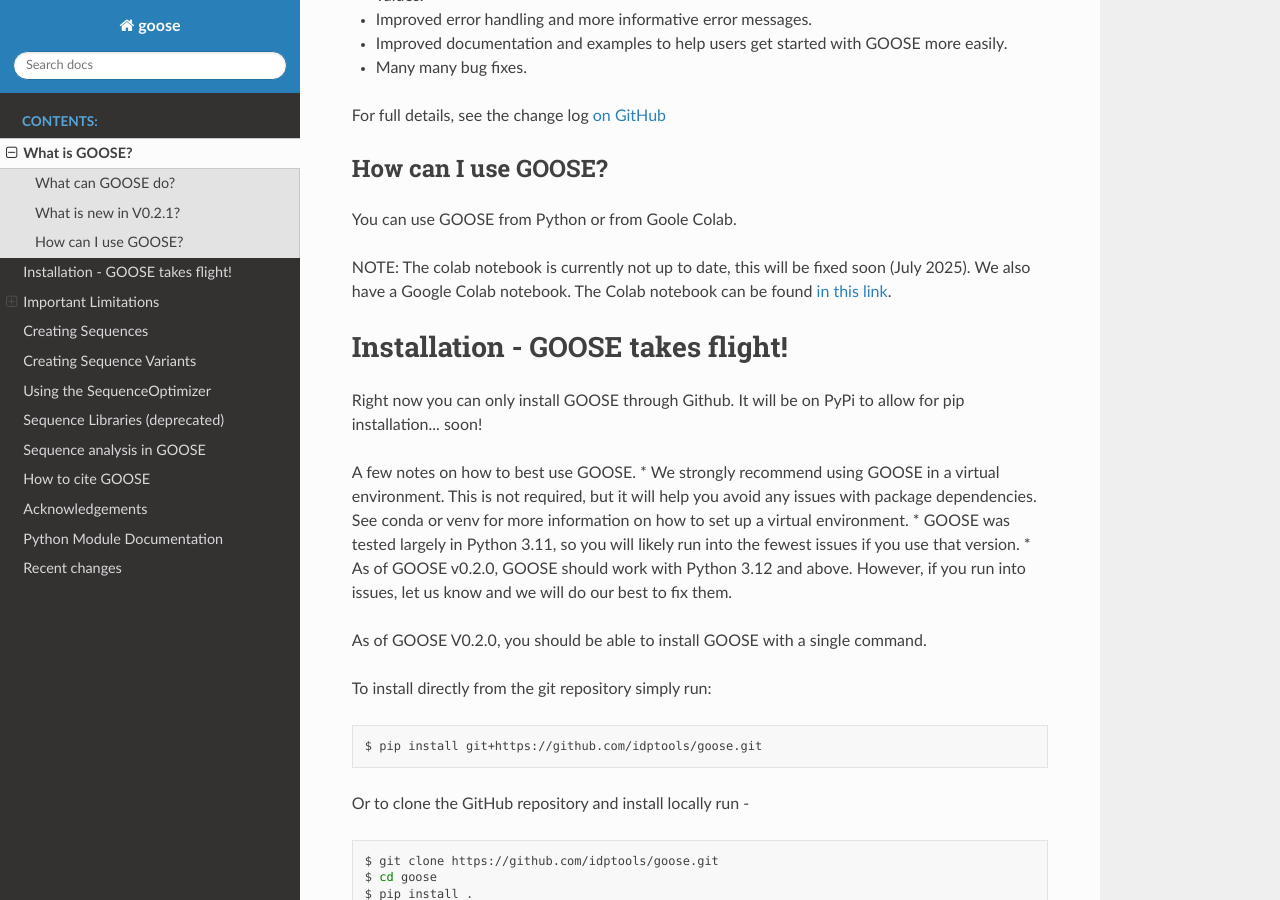
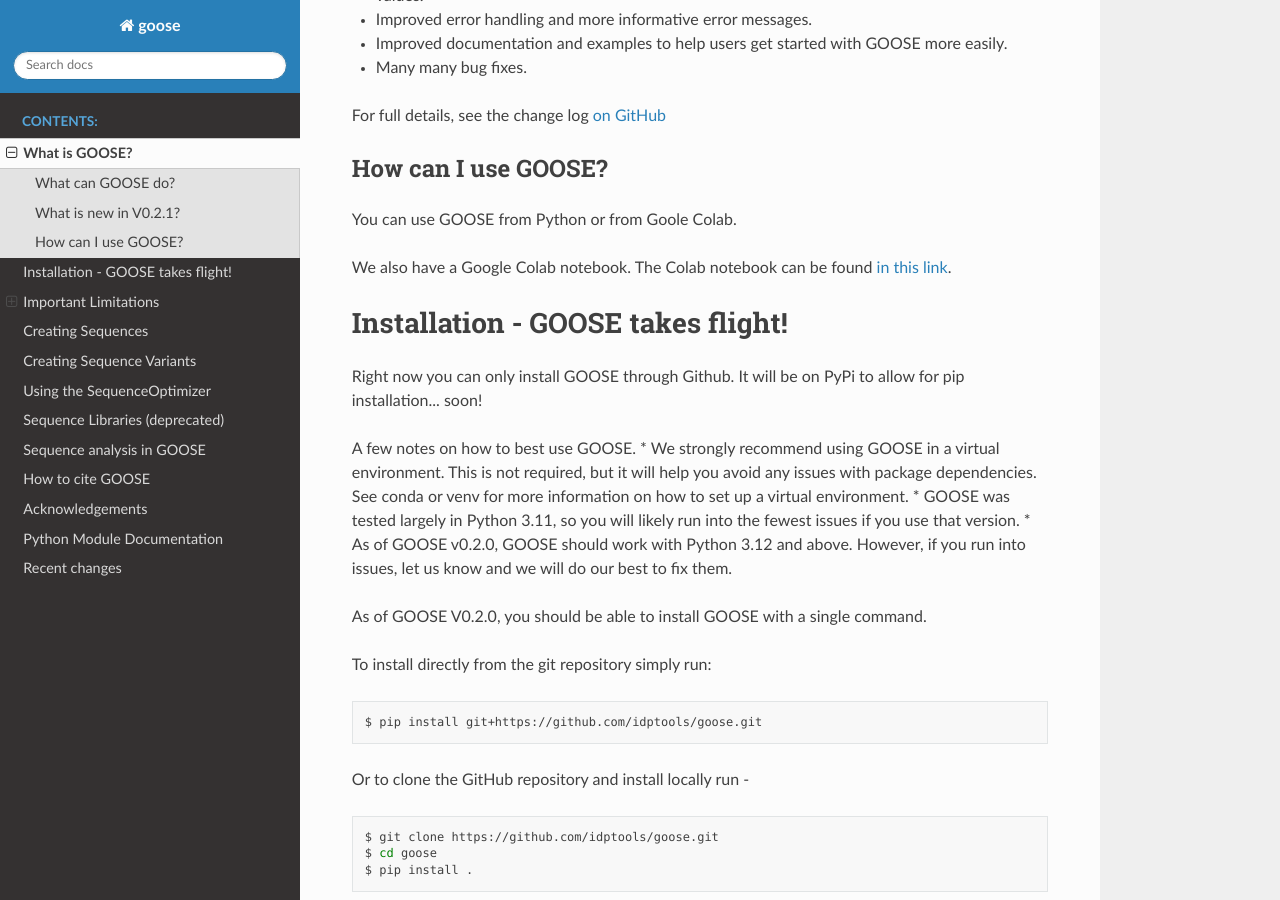
Before and after one commit to idptools/goose, a Sphinx documentation site: the page built from docs/getting_started.rst, in a window 1280 px wide and 900 px high, scrolled down 1056 px. Built offline with Sphinx 7.4.7 and the Read the Docs theme 3.1.0, drawn with Linux system fonts in a browser that asks for light colours.

```diff
--- a/docs/getting_started.rst
+++ b/docs/getting_started.rst
@@ -37,7 +37,6 @@
 --------------------
 You can use GOOSE from Python or from Goole Colab.
 
-NOTE: The colab notebook is currently not up to date, this will be fixed soon (July 2025).
 We also have a Google Colab notebook. The Colab notebook can be found `in this link <https://colab.research.google.com/drive/1U9B-TfoNEZbbjhPUG5lrMPS0JL0nDB3o?usp=sharing>`_.
 
 
```
Also changed, not shown: README.md (+1 -1 lines).
